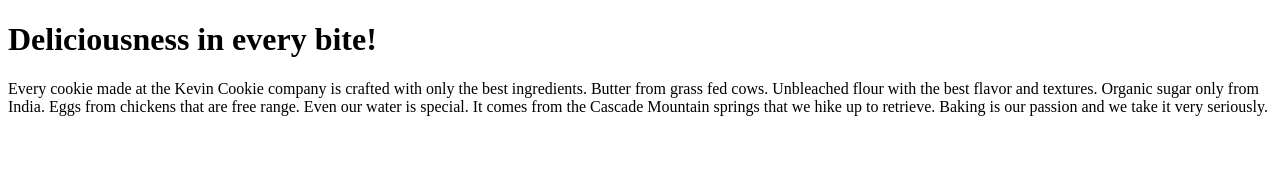
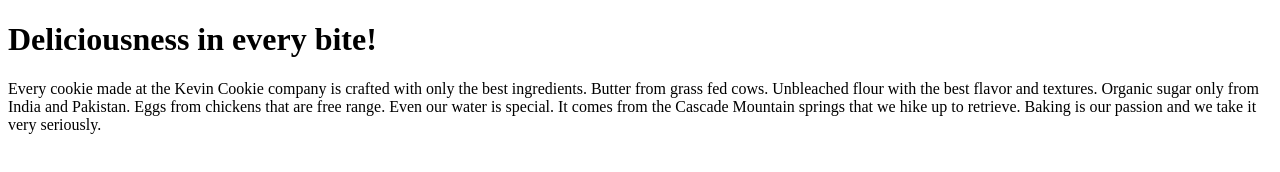
Before and after one commit to ISSAGGU/first_repo, a plain HTML site: page index.htm in a window 1280 px wide. Drawn offline with Linux system fonts and the light colour scheme.

Commit message:
Update index.htm

```diff
--- a/index.htm
+++ b/index.htm
@@ -4,7 +4,7 @@
 
 <h1>Deliciousness in every bite!</h1>
 
-<p>Every cookie made at the Kevin Cookie company is crafted with only the best ingredients. Butter from grass fed cows. Unbleached flour with the best flavor and textures. Organic sugar only from India. Eggs from chickens that are free range. Even our water is special. It comes from the Cascade Mountain springs that we hike up to retrieve. Baking is our passion and we take it very seriously.</p>
+<p>Every cookie made at the Kevin Cookie company is crafted with only the best ingredients. Butter from grass fed cows. Unbleached flour with the best flavor and textures. Organic sugar only from India and Pakistan. Eggs from chickens that are free range. Even our water is special. It comes from the Cascade Mountain springs that we hike up to retrieve. Baking is our passion and we take it very seriously.</p>
 
 
 </body>
```
